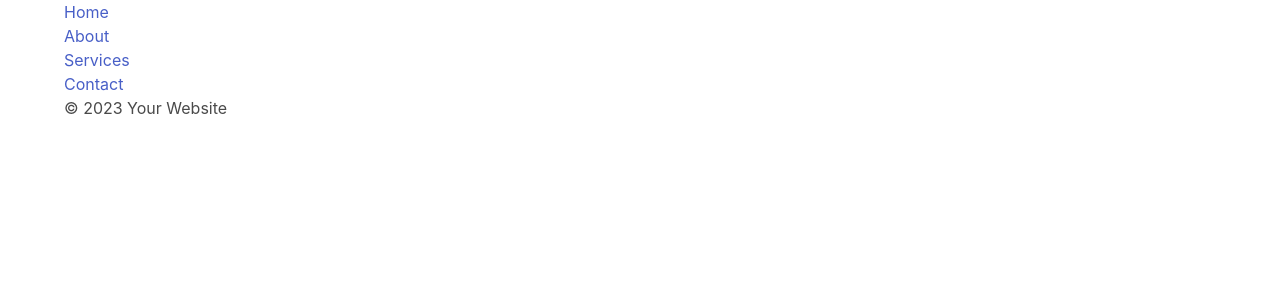
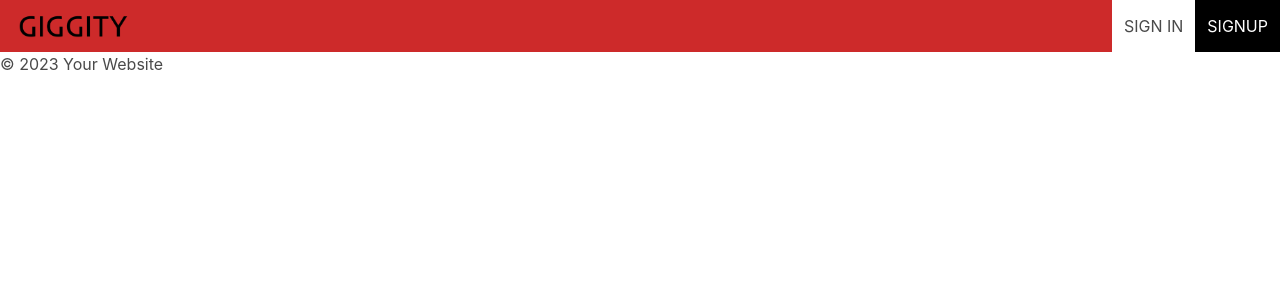
Before and after one commit to Varad-13/recommendation-engine-pvt, a Django app: template giggity/templates/core/base.html in a window 1280 px wide. Shown: the top 300 px of the page. Run offline with Django 4.2, Linux system fonts and the light colour scheme; the template is opened without the code that fills it, so the values that code supplies are empty.

Commit message:
Import navbar from template

```diff
--- a/giggity/templates/core/base.html
+++ b/giggity/templates/core/base.html
@@ -11,18 +11,28 @@
     integrity="sha384-wvfXpqpZZVQGK6TAh5PVlGOfQNHSoD2xbE+QkPxCAFlNEevoEH3Sl0sibVcOQVnN" crossorigin="anonymous">
 </head>
 <body>
-    <div class="container">
-        <header>
-            <h1>{% block header %}{% endblock %}</h1>
-            <nav>
-                <ul>
-                    <li><a href="#">Home</a></li>
-                    <li><a href="#">About</a></li>
-                    <li><a href="#">Services</a></li>
-                    <li><a href="#">Contact</a></li>
-                </ul>
+    <nav class="navbar" role="navigation" aria-label="main navigation" style="background-color: #CD2A2A; color:black;">
+        <div class="navbar-brand">
+            <a class="navbar-item" href="https://bulma.io">
+            <img src="../media/imgs/landing/logo.png">
+            </a>
+        </div>
+
+        <div class="navbar-menu">
+
+            <div class="navbar-end">
+            <a class="navbar-item" style="background-color: white;">
+                SIGN IN
+            </a>
+
+            <a class="navbar-item" style="background-color: rgb(0, 0, 0); color: white;">
+                SIGNUP
+            </a>
+
+            </div>
+        </div>
     </nav>
-        </header>
+
 
     <main>
         {% block content %}{% endblock %}
@@ -31,6 +41,5 @@
     <footer>
         <p>&copy; {% now "Y" %} Your Website</p>
     </footer>
-    </div>
 </body>
 </html>
```
Lines whose indentation alone changed are shown as unchanged.
